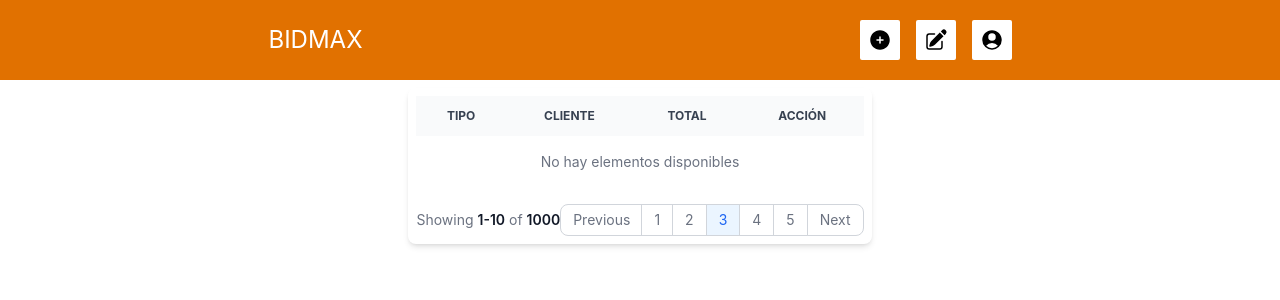
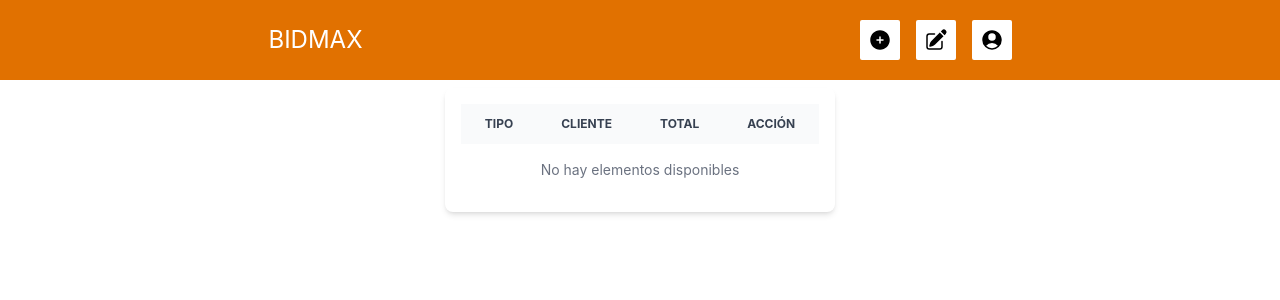
Before and after one commit to jdg24g/ticket, a Django app: page / in a window 1280 px wide. Shown: the top 300 px of the page. Run offline with Django 5.2, Linux system fonts and the light colour scheme; data that the repository does not hold is empty; some libraries are stand-ins or nearby versions.

Commit message:
Refactor table template and remove forms module
- Remove unused forms.py module
- Update table template with improved Tailwind CSS classes
- Add line break in ticket detail template for observations
- Comment out pagination navigation in table template

```diff
--- a/a_pagina/templates/detalle_ticket.html
+++ b/a_pagina/templates/detalle_ticket.html
@@ -22,7 +22,7 @@
     {% if ticket.observaciones %}
     <div style="font-size: 14px;">
     ------------------------
-    Obs: {{ ticket.observaciones }}
+    Obs: {{ ticket.observaciones }}<br>
     ------------------------
     </div>
     {% endif %}
--- a/a_pagina/templates/includes/table.html
+++ b/a_pagina/templates/includes/table.html
@@ -1,21 +1,21 @@
 {% load humanize %}
-<div class="flex m-2 justify-center items-center">
+<div class="flex flex-1 m-2 justify-center items-center">
 
 
-<div class="relative  shadow-md sm:rounded-lg p-2">
+<div class="relative  shadow-md sm:rounded-lg p-4">
     <table class="w-full text-sm text-center rtl:text-right text-gray-500 dark:text-gray-400">
         <thead class="text-xs text-gray-700 uppercase bg-gray-50 dark:bg-gray-700 dark:text-gray-400">
             <tr>
-                <th scope="col" class="px-3 py-3">
+                <th scope="col" class="px-6 py-3">
                     Tipo
                 </th>
-                <th scope="col" class="px-3 py-3">
+                <th scope="col" class="px-6 py-3">
                     Cliente
                 </th>
-                <th scope="col" class="px-3 py-3">
+                <th scope="col" class="px-6 py-3">
                     Total
                 </th>
-                <th scope="col" class="px-3 py-3">
+                <th scope="col" class="px-6 py-3">
                     Acción
                 </th>
             </tr>
@@ -24,22 +24,22 @@
             {% if items %}
                 {% for item in items %}
                 <tr class="bg-white border-b dark:bg-gray-800 dark:border-gray-700 border-gray-200 hover:bg-gray-50 dark:hover:bg-gray-600">
-                    <th scope="row" class="px-3 py-4 font-medium text-gray-900 whitespace-nowrap dark:text-white">
+                    <th scope="row" class="px-6 py-4 font-medium text-gray-900 whitespace-nowrap dark:text-white">
                         {{ item.tipo }}
                     </th>
                     {% if item.mesa %}
-                    <td class="px-3 py-4">
+                    <td class="px-6 py-4">
                         MESA: {{ item.mesa }}
                     </td>
                     {% else %}
-                    <td class="px-3 py-4">
+                    <td class="px-6 py-4">
                         {{ item.cliente }}
                     </td>
                     {% endif %}
-                    <td class="px-3 py-4">
+                    <td class="px-6 py-4">
                         Gs. {{ item.get_total|intcomma }}
                     </td>
-                    <td class="px-3 py-4">
+                    <td class="px-6 py-4">
                         <a href="{% url 'detalle_ticket' item.id %}" target="_blank" class="font-medium text-blue-600 dark:text-blue-500 hover:underline me-2">
                             <i class="fa-solid fa-eye"></i>
                         </a>
@@ -56,6 +56,7 @@
             {% endif %}
         </tbody>
     </table>
+    {% comment "" %}
     <nav class="flex items-center flex-column flex-wrap md:flex-row justify-between pt-4" aria-label="Table navigation">
         <span class="text-sm font-normal text-gray-500 dark:text-gray-400 mb-4 md:mb-0 block w-full md:inline md:w-auto">Showing <span class="font-semibold text-gray-900 dark:text-white">1-10</span> of <span class="font-semibold text-gray-900 dark:text-white">1000</span></span>
         <ul class="inline-flex -space-x-px rtl:space-x-reverse text-sm h-8">
@@ -82,6 +83,7 @@
             </li>
         </ul>
     </nav>
+    {% endcomment %}
 </div>
 
 </div>
```
Also changed, not shown: a_pagina/form_crear_ticket.py (added, +18 -0 lines), a_pagina/forms.py (deleted, +0 -38 lines), a_pagina/templates/form_crear_ticket.html (added).
